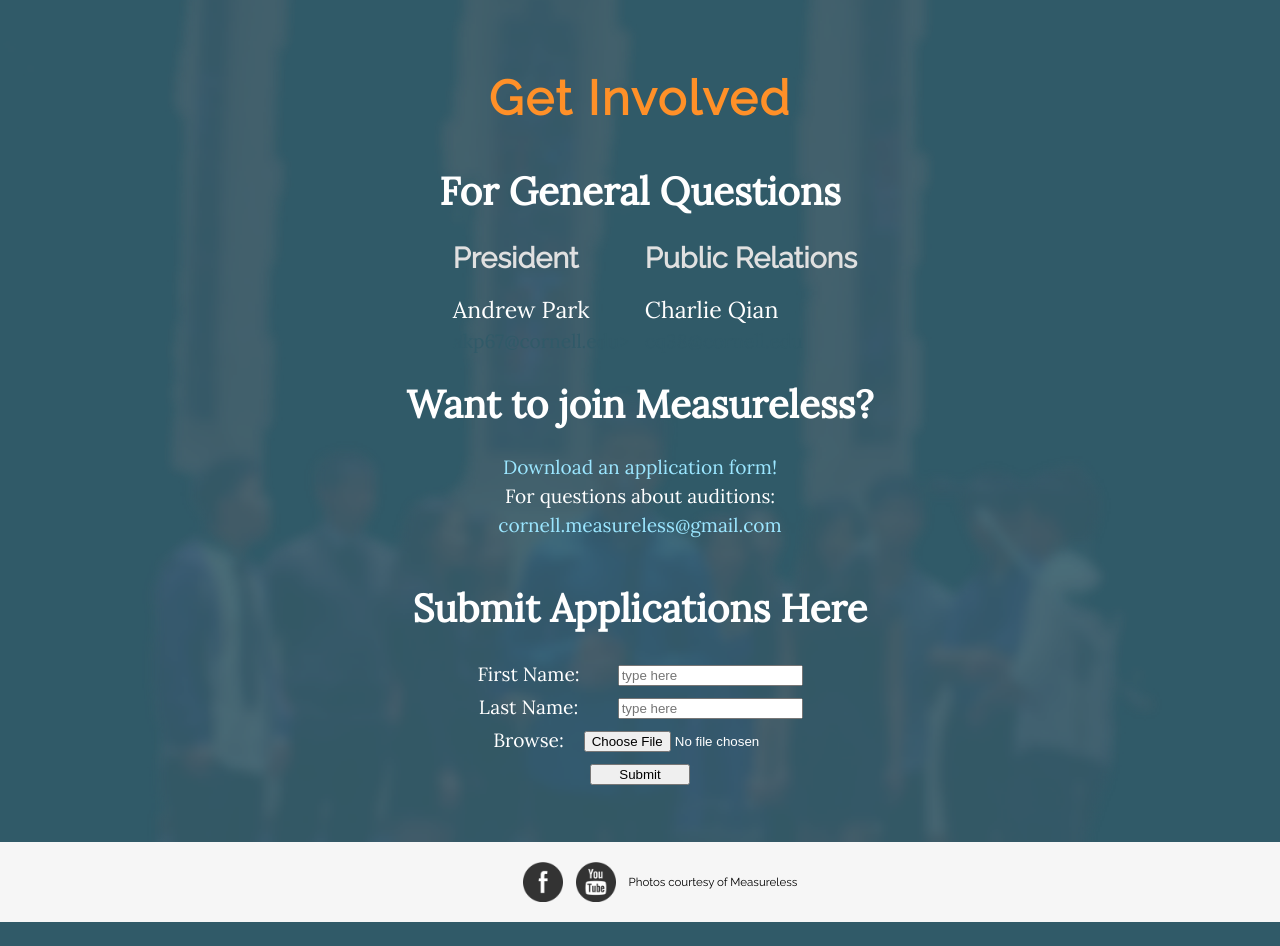
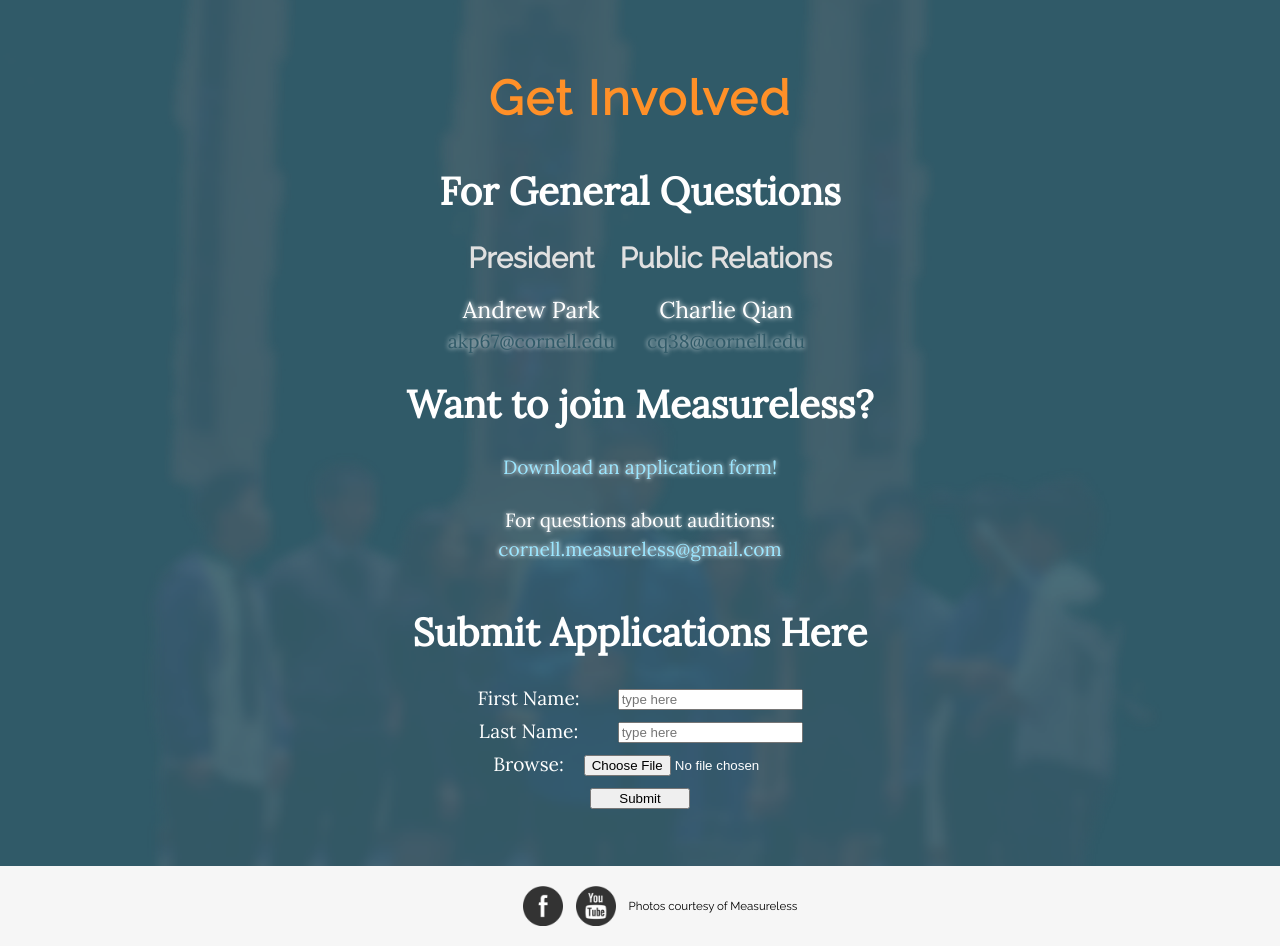
Before and after one commit to apokellypse/Measureless-Website, a PHP site: page /getinvolved.php in a window 1280 px wide. Shown: the part 150-1096 px from the top of the page. Before the commit the page ends 1072 px from the top, so only its background shows below. Run offline with PHP 8.4, Linux system fonts and the light colour scheme; some libraries are stand-ins or nearby versions.

Commit message:
fixing get involved

```diff
--- a/css/main.css
+++ b/css/main.css
@@ -150,7 +150,7 @@ body {
 }
 
 .content p {
-<!--    text-shadow: 0 0 5px white; -->
+    text-shadow: 0 0 5px white;
 }
 
 #slideshow {
@@ -166,7 +166,6 @@ body {
     background-color: #305a68;
 }
 
-<!-- #305a68 -->
 .content:nth-of-type(even) {
     background: -moz-linear-gradient(top,  rgba(0,0,0,0) 0%, rgba(0,0,0,0) 77%, rgba(0,0,0,0.07) 100%); /* FF3.6+ */
     background: -webkit-gradient(linear, left top, left bottom, color-stop(0%,rgba(0,0,0,0)), color-stop(77%,rgba(0,0,0,0)), color-stop(100%,rgba(0,0,0,0.07))); /* Chrome,Safari4+ */
@@ -188,7 +187,8 @@ body {
 #memberinfo li {border-bottom: 1px solid #000000;
                 padding-bottom: 15px;}
 
-img {width: 150px;
+img {
+    width: 150px;
     height: 225px;
     float: right;
     margin: 15px;
@@ -258,6 +258,10 @@ img {width: 150px;
 #announcements {
     background-color: white;
     padding: 30px 20% 30px 20%;
+}
+
+.datebox {
+    padding: 10px;
 }
 
 .date {
@@ -515,7 +519,13 @@ h5 {
 .contactdiv {
     text-align: center;
     padding-bottom: 20px;
+    text-shadow: none;
 }
+
+.contactdiv div {
+    display: inline-block;
+}
+
 .name {
     font-size: 1.2em;
 }
--- a/getinvolved.php
+++ b/getinvolved.php
@@ -12,23 +12,23 @@
 
         <div class="contactdiv" id="contactofficer">
         <h1>For General Questions</h1>
-        <ul>
-            <li><h5>President</h5>
-                <p class="name">Andrew Park</p>
-                <p><a href="mailto:akp67@cornell.edu">akp67@cornell.edu></a></p>
-            </li>
-            <li><h5>Public Relations</h5>
-                <p class="name">Charlie Qian</p>
-                <p><a href="mailto:cq38@cornell.edu">cq38@cornell.edu</a></p>
-            </li>
-        </ul>
+        <div>
+            <h5>President</h5>
+            <p class="name">Andrew Park</p>
+            <p><a href="mailto:akp67@cornell.edu">akp67@cornell.edu</a></p>
+        </div>
+        <div>
+            <h5>Public Relations</h5>
+            <p class="name">Charlie Qian</p>
+            <p><a href="mailto:cq38@cornell.edu">cq38@cornell.edu</a></p>
+        </div>
 
 
         <div class="contactdiv" id="contactemail">
             <h1>Want to join Measureless?</h1>
             <p id="download"><a href="downloads/application.doc" download>
                 Download an application form!</a> </p>
-            <p>For questions about auditions:</p>
+            <p><br>For questions about auditions:</p>
             <p id="email"><a href="mailto:cornell.measureless@gmail.com"> cornell.measureless@gmail.com </a></p>
         </div>
 
```
Also changed, not shown: index.php (+8 -4 lines).
